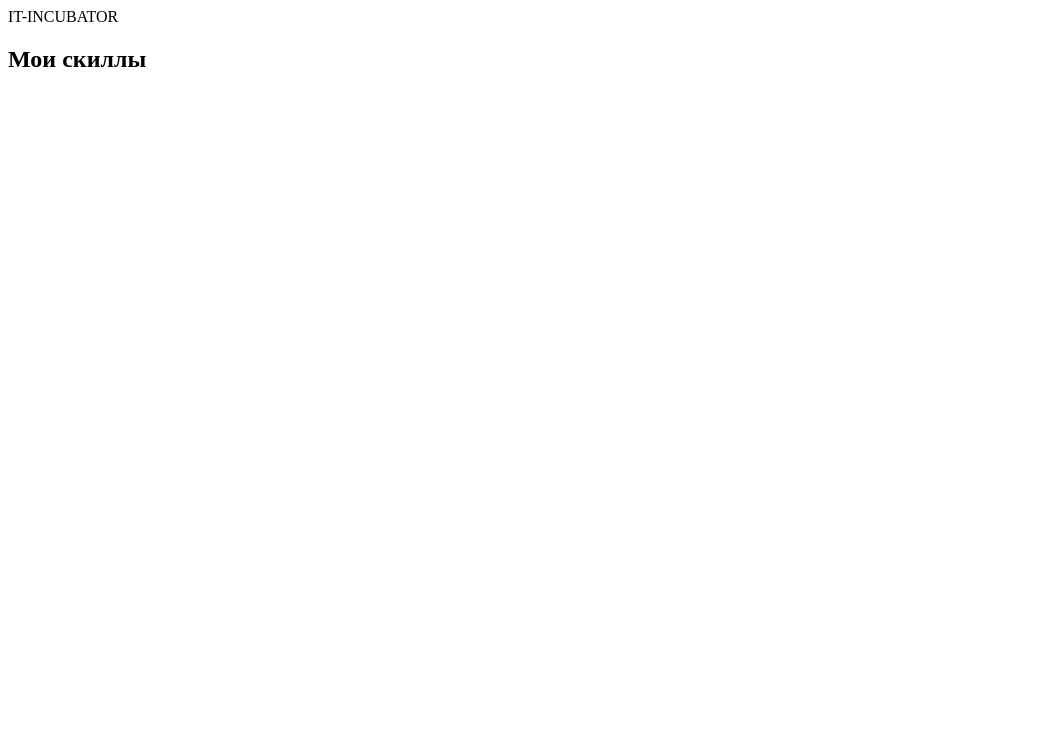
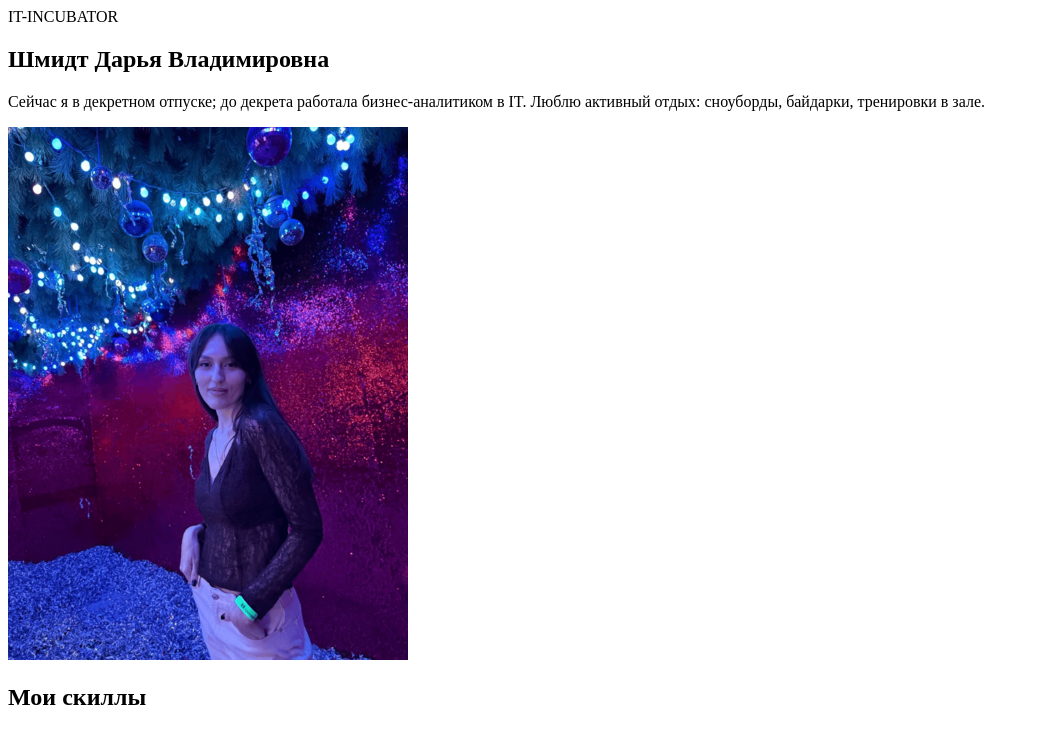
Before and after one commit to DaryaShmidt/1-hw-with-auto-test-html-css-main, a plain HTML site: page index.html in a window 1280 px wide. Shown: the whole page, without its empty margins (0-1039 px from the left). Drawn offline with Linux system fonts and the light colour scheme.

Commit message:
complete Task1

```diff
--- a/index.html
+++ b/index.html
@@ -18,8 +18,11 @@
         <!-- 1) В этом разделе создай 3 дочерних элемента: -->
 
         <!-- a) Заголовок первого уровня со своим ФИО -->
+         <h1>Шмидт Дарья Владимировна</h1>
         <!-- b) Несколько строк о себе: где учишься или работаешь, хобби, увлечения. Используй тег для абзаца. Длина строки должна быть больше 50-ти симвов (пробелы и др знаки припинания тоже считаются символом) -->
+        <p>Сейчас я в декретном отпуске; до декрета работала бизнес-аналитиком в IT. Люблю активный отдых: сноуборды, байдарки, тренировки в зале.</p>
         <!-- c) Фото (или любую картинку из интернета). Не забудь добавить описание на случай, если изображение не загрузится -->
+         <img src="./assets/images/my_photo.png" alt="my_photo">
     </section>
 
     <section data-cy="hw1-section-about-pre">
```
Also changed, not shown: assets/images/my_photo.png (added), 2 other files.
